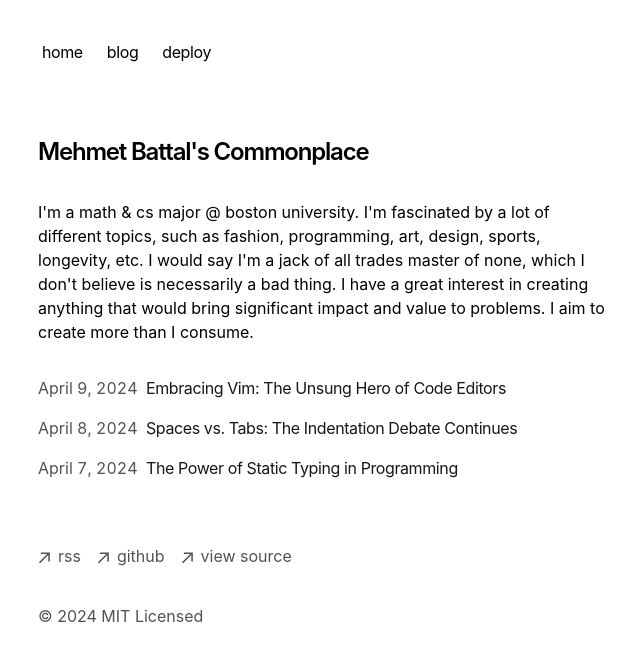
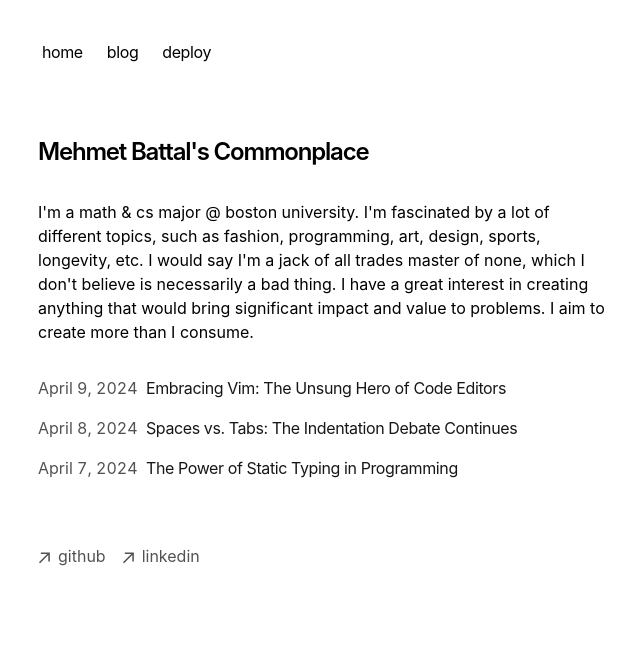
Before and after one commit to memit0/personal-website, a Next.js app: page / in a window 1280 px wide. Shown: the top 660 px of the page, without its empty margins (314-954 px from the left). Built offline with nearby package versions, Linux system fonts and the light colour scheme.

Commit message:
updated links

```diff
--- a/app/components/footer.tsx
+++ b/app/components/footer.tsx
@@ -24,18 +24,7 @@
             className="flex items-center transition-all hover:text-neutral-800 dark:hover:text-neutral-100"
             rel="noopener noreferrer"
             target="_blank"
-            href="/rss"
-          >
-            <ArrowIcon />
-            <p className="ml-2 h-7">rss</p>
-          </a>
-        </li>
-        <li>
-          <a
-            className="flex items-center transition-all hover:text-neutral-800 dark:hover:text-neutral-100"
-            rel="noopener noreferrer"
-            target="_blank"
-            href="https://github.com/vercel/next.js"
+            href="https://github.com/memit0"
           >
             <ArrowIcon />
             <p className="ml-2 h-7">github</p>
@@ -46,16 +35,14 @@
             className="flex items-center transition-all hover:text-neutral-800 dark:hover:text-neutral-100"
             rel="noopener noreferrer"
             target="_blank"
-            href="https://vercel.com/templates/next.js/portfolio-starter-kit"
+            href="https://www.linkedin.com/in/mbattal/"
           >
             <ArrowIcon />
-            <p className="ml-2 h-7">view source</p>
+            <p className="ml-2 h-7">linkedin</p>
           </a>
         </li>
       </ul>
-      <p className="mt-8 text-neutral-600 dark:text-neutral-300">
-        © {new Date().getFullYear()} MIT Licensed
-      </p>
+
     </footer>
   )
 }
--- a/app/layout.tsx
+++ b/app/layout.tsx
@@ -11,7 +11,7 @@
 export const metadata: Metadata = {
   metadataBase: new URL(baseUrl),
   title: {
-    default: 'Next.js Portfolio Starter',
+    default: 'Mehmet\'s Commonplace',
     template: '%s | Next.js Portfolio Starter',
   },
   description: 'This is my portfolio.',
```
